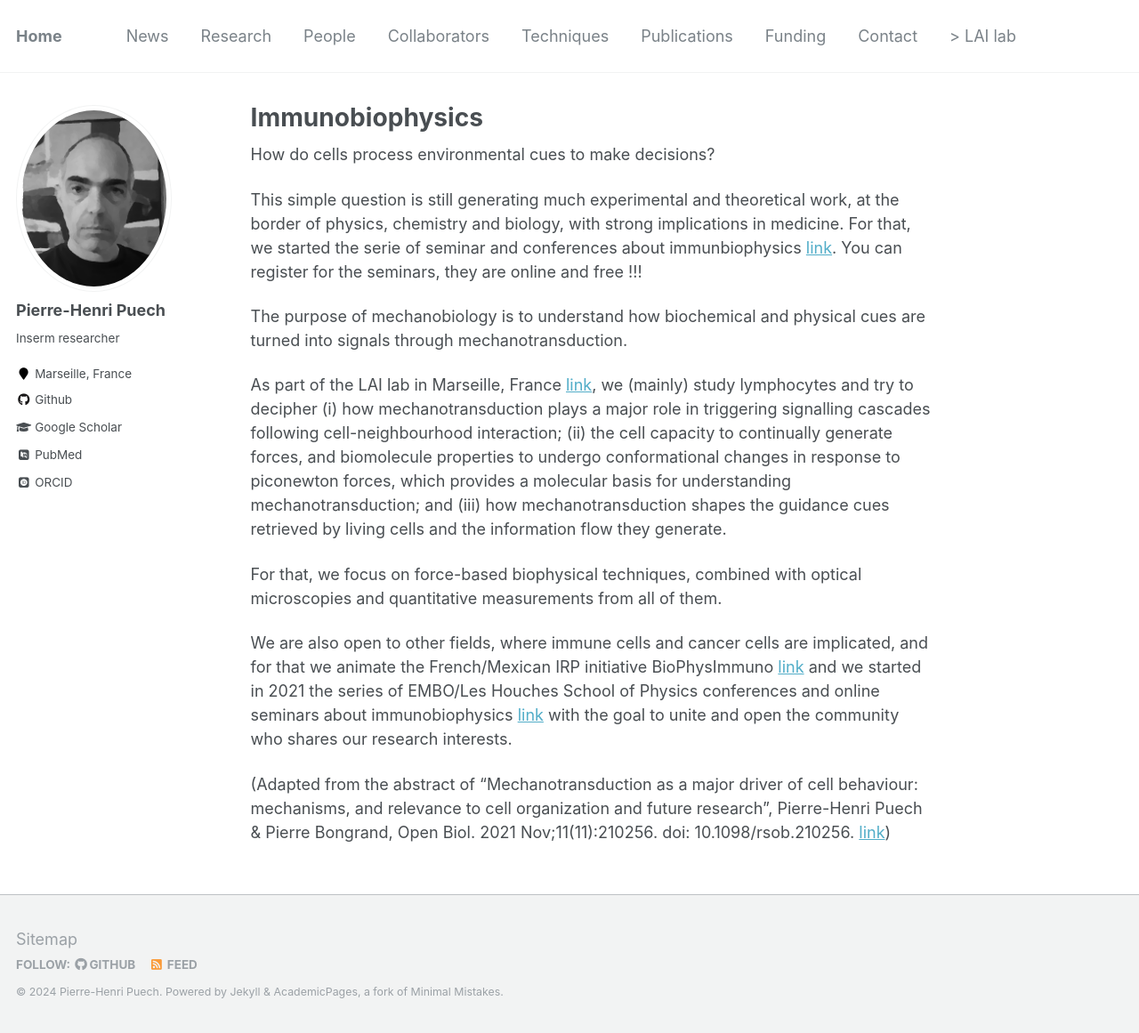
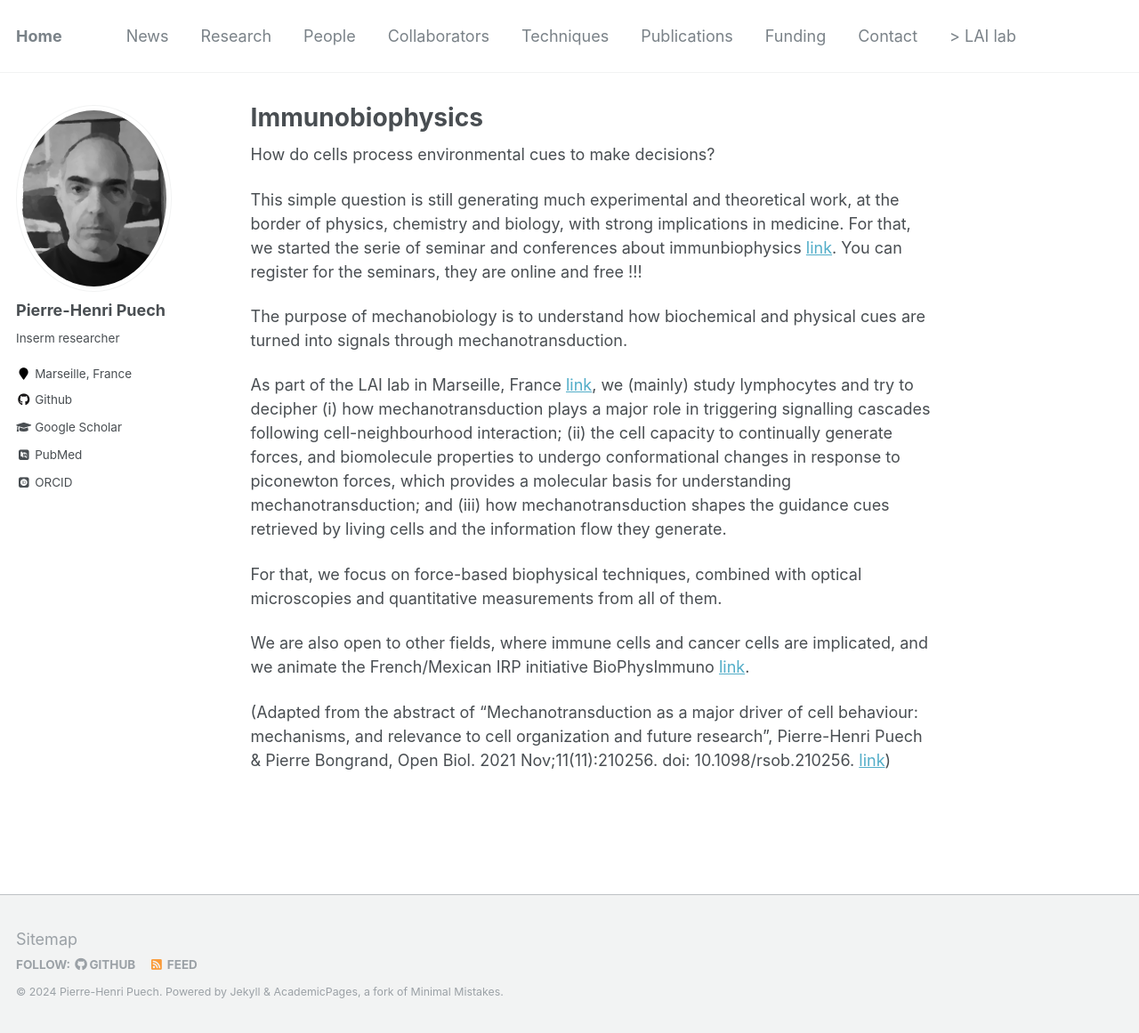
Before and after one commit to phpuech/phpuech.github.io, a Jekyll site: the page built from _pages/about.md, in a window 1280 px wide and 1161 px high. Shown: the whole window at 89% size. Built offline with Jekyll 4.4.1, drawn with Linux system fonts in a browser that asks for light colours; some web fonts are replaced.

Commit message:
modif about

```diff
--- a/_pages/about.md
+++ b/_pages/about.md
@@ -19,6 +19,6 @@ As part of the LAI lab in Marseille, France [link](https://labadhesioninflammati
 
 For that, we focus on force-based biophysical techniques, combined with optical microscopies and quantitative measurements from all of them.
 
-We are also open to other fields, where immune cells and cancer cells are implicated, and for that we animate the French/Mexican IRP initiative BioPhysImmuno [link](https://biophysimmuno.wordpress.com/) and we started in 2021 the series of EMBO/Les Houches School of Physics conferences and online seminars about immunobiophysics [link](https://immunobiophysics.org/) with the goal to unite and open the community who shares our research interests.
+We are also open to other fields, where immune cells and cancer cells are implicated, and we animate the French/Mexican IRP initiative BioPhysImmuno [link](https://biophysimmuno.wordpress.com/).
 
 (Adapted from the abstract of "Mechanotransduction as a major driver of cell behaviour: mechanisms, and relevance to cell organization and future research", Pierre-Henri Puech  & Pierre Bongrand, Open Biol. 2021 Nov;11(11):210256. doi: 10.1098/rsob.210256. [link](https://pubmed.ncbi.nlm.nih.gov/34753321/))
```
